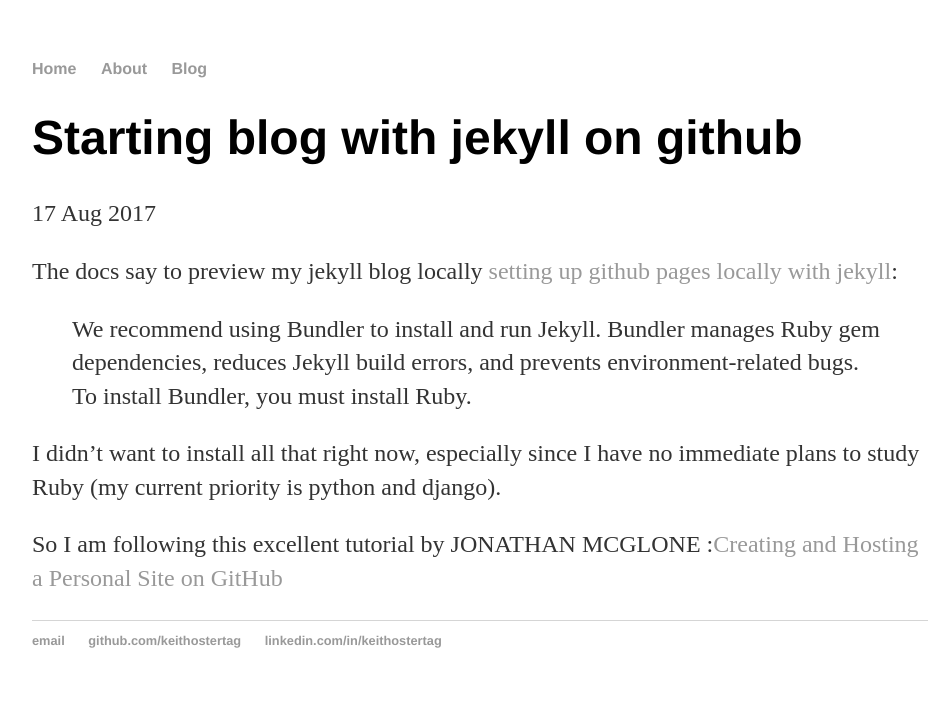
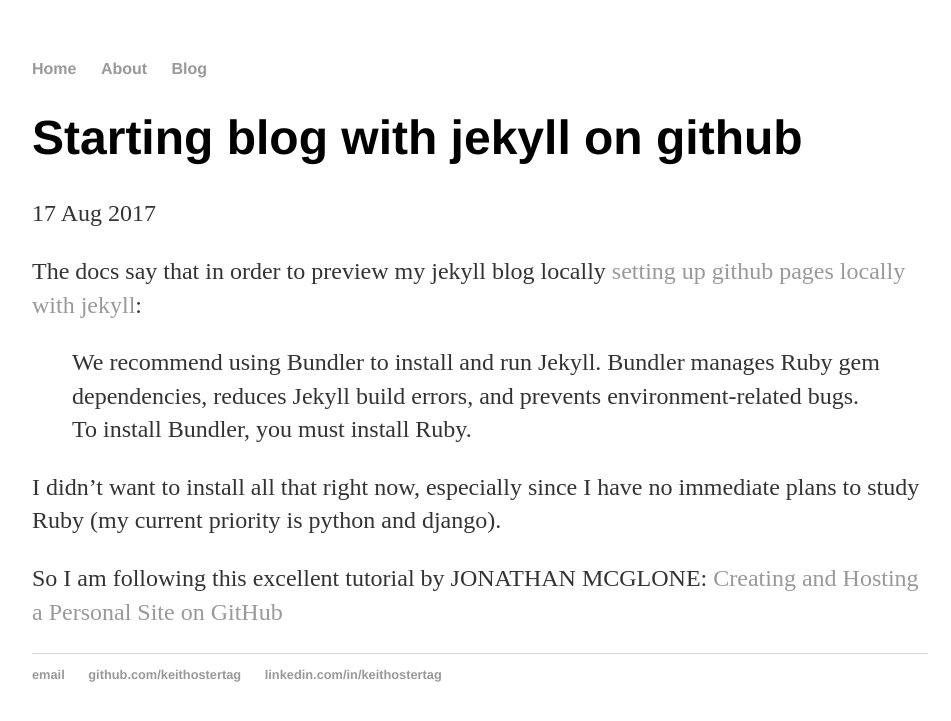
Before and after one commit to keithostertag/keithostertag.github.io, a Jekyll site: the page built from _posts/2017-08-17-starting-blog-with-jekyll-on-github.md, in a window 1280 px wide. Shown: the top 721 px of the page, without its empty margins (160-1111 px from the left). Built offline with Jekyll 4.4.1, drawn with Linux system fonts in a browser that asks for light colours.

Commit message:
minor edit

```diff
--- a/_posts/2017-08-17-starting-blog-with-jekyll-on-github.md
+++ b/_posts/2017-08-17-starting-blog-with-jekyll-on-github.md
@@ -4,10 +4,10 @@
 date: 2017-08-17
 ---
 
-The docs say to preview my jekyll blog locally [setting up github pages locally with jekyll]( https://help.github.com/articles/setting-up-your-github-pages-site-locally-with-jekyll/#requirements):
+The docs say that in order to preview my jekyll blog locally [setting up github pages locally with jekyll]( https://help.github.com/articles/setting-up-your-github-pages-site-locally-with-jekyll/#requirements):
 
 > We recommend using Bundler to install and run Jekyll. Bundler manages Ruby gem dependencies, reduces Jekyll build errors, and prevents environment-related bugs. To install Bundler, you must install Ruby.
 
 I didn't want to install all that right now, especially since I have no immediate plans to study Ruby (my current priority is python and django).
 
-So I am following this excellent tutorial by JONATHAN MCGLONE :[Creating and Hosting a Personal Site on GitHub](http://jmcglone.com/guides/github-pages/)
+So I am following this excellent tutorial by JONATHAN MCGLONE: [Creating and Hosting a Personal Site on GitHub](http://jmcglone.com/guides/github-pages/)
```
